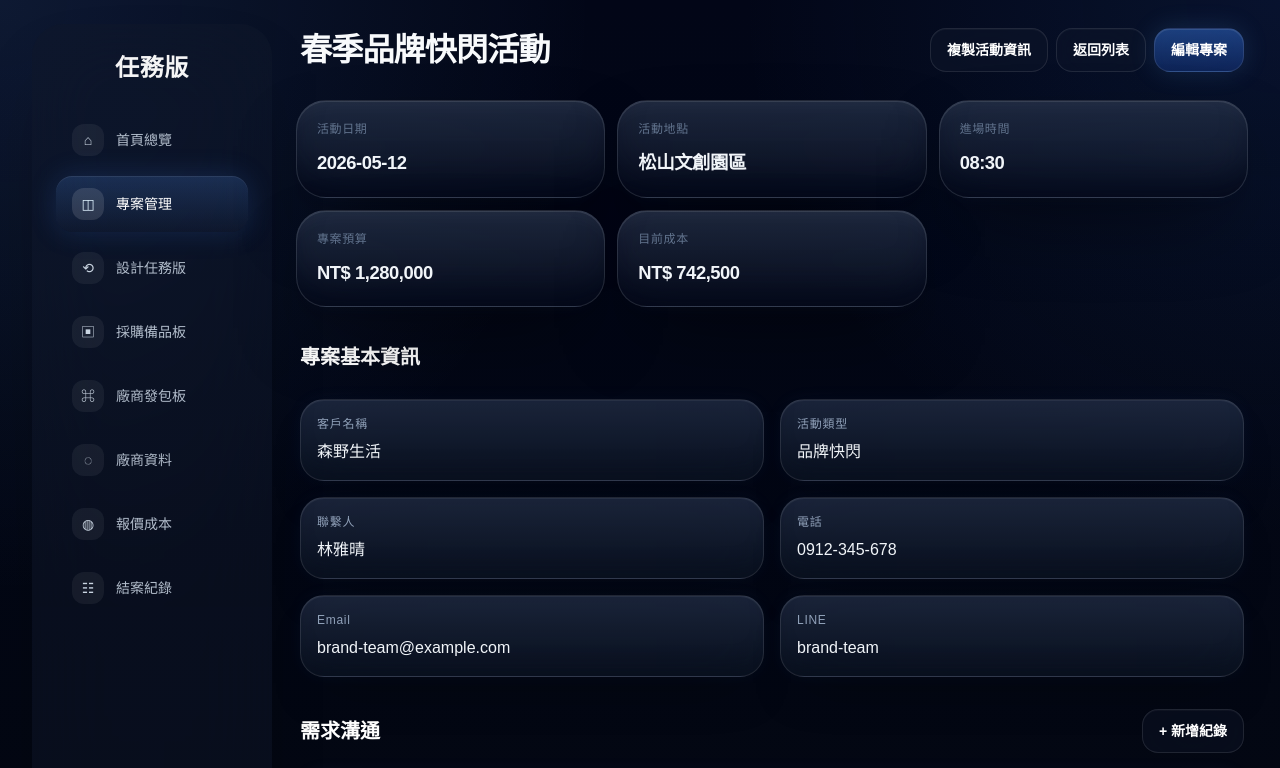
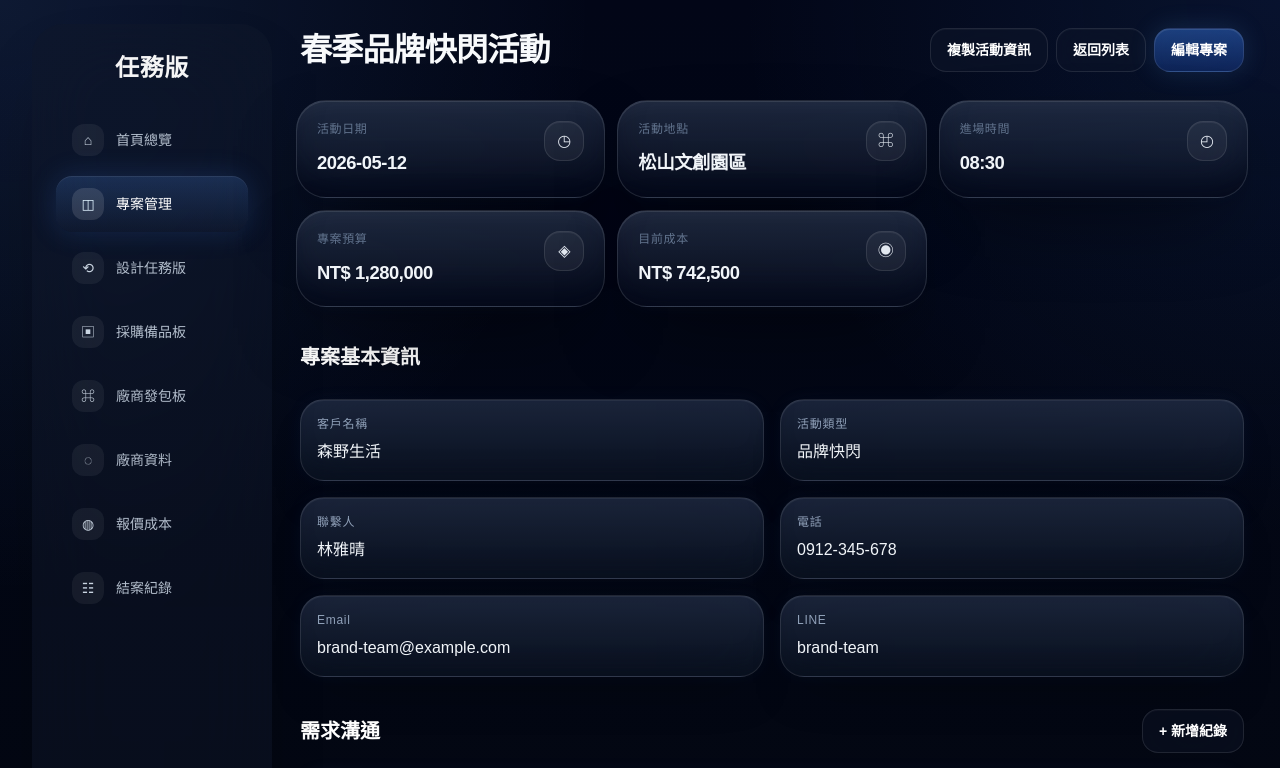
Before and after one commit to willy841/projectflow, a Next.js app in the folder project-mgmt/: page /blueprints/project-detail-v1 in a window 1280 px wide. Shown: the top 768 px of the page. Built offline with nearby package versions, Linux system fonts and the light colour scheme.

Commit message:
style: add icons to summary information cards

```diff
--- a/project-mgmt/src/app/blueprints/project-detail-v1/page.tsx
+++ b/project-mgmt/src/app/blueprints/project-detail-v1/page.tsx
@@ -1,10 +1,10 @@
 export default function ProjectDetailBlueprintV1Page() {
   const summaryItems = [
-    { label: '活動日期', value: '2026-05-12' },
-    { label: '活動地點', value: '松山文創園區' },
-    { label: '進場時間', value: '08:30' },
-    { label: '專案預算', value: 'NT$ 1,280,000' },
-    { label: '目前成本', value: 'NT$ 742,500' },
+    { label: '活動日期', value: '2026-05-12', icon: '◷' },
+    { label: '活動地點', value: '松山文創園區', icon: '⌘' },
+    { label: '進場時間', value: '08:30', icon: '◴' },
+    { label: '專案預算', value: 'NT$ 1,280,000', icon: '◈' },
+    { label: '目前成本', value: 'NT$ 742,500', icon: '◉' },
   ];
 
   const infoItems = [
@@ -117,8 +117,15 @@ export default function ProjectDetailBlueprintV1Page() {
                 key={item.label}
                 className="rounded-[30px] border border-white/10 bg-[linear-gradient(180deg,rgba(36,48,72,0.76),rgba(14,22,39,0.52))] p-5 shadow-[0_34px_84px_-30px_rgba(0,0,0,0.72),0_10px_18px_-12px_rgba(15,23,42,0.5),inset_0_1px_0_rgba(255,255,255,0.1),inset_0_18px_28px_-20px_rgba(255,255,255,0.05),inset_0_-28px_44px_-24px_rgba(2,6,23,0.98)] backdrop-blur-[28px]"
               >
-                <p className="text-xs font-medium uppercase tracking-wider text-slate-500">{item.label}</p>
-                <p className="mt-3 text-[1.15rem] font-semibold tracking-tight text-slate-100">{item.value}</p>
+                <div className="flex items-start justify-between gap-3">
+                  <div className="min-w-0 flex-1">
+                    <p className="text-xs font-medium uppercase tracking-wider text-slate-500">{item.label}</p>
+                    <p className="mt-3 text-[1.15rem] font-semibold tracking-tight text-slate-100">{item.value}</p>
+                  </div>
+                  <span className="inline-flex h-10 w-10 shrink-0 items-center justify-center rounded-2xl border border-white/10 bg-white/[0.05] text-base text-slate-200 shadow-[inset_0_1px_0_rgba(255,255,255,0.06)]">
+                    {item.icon}
+                  </span>
+                </div>
               </article>
             ))}
           </section>
```
